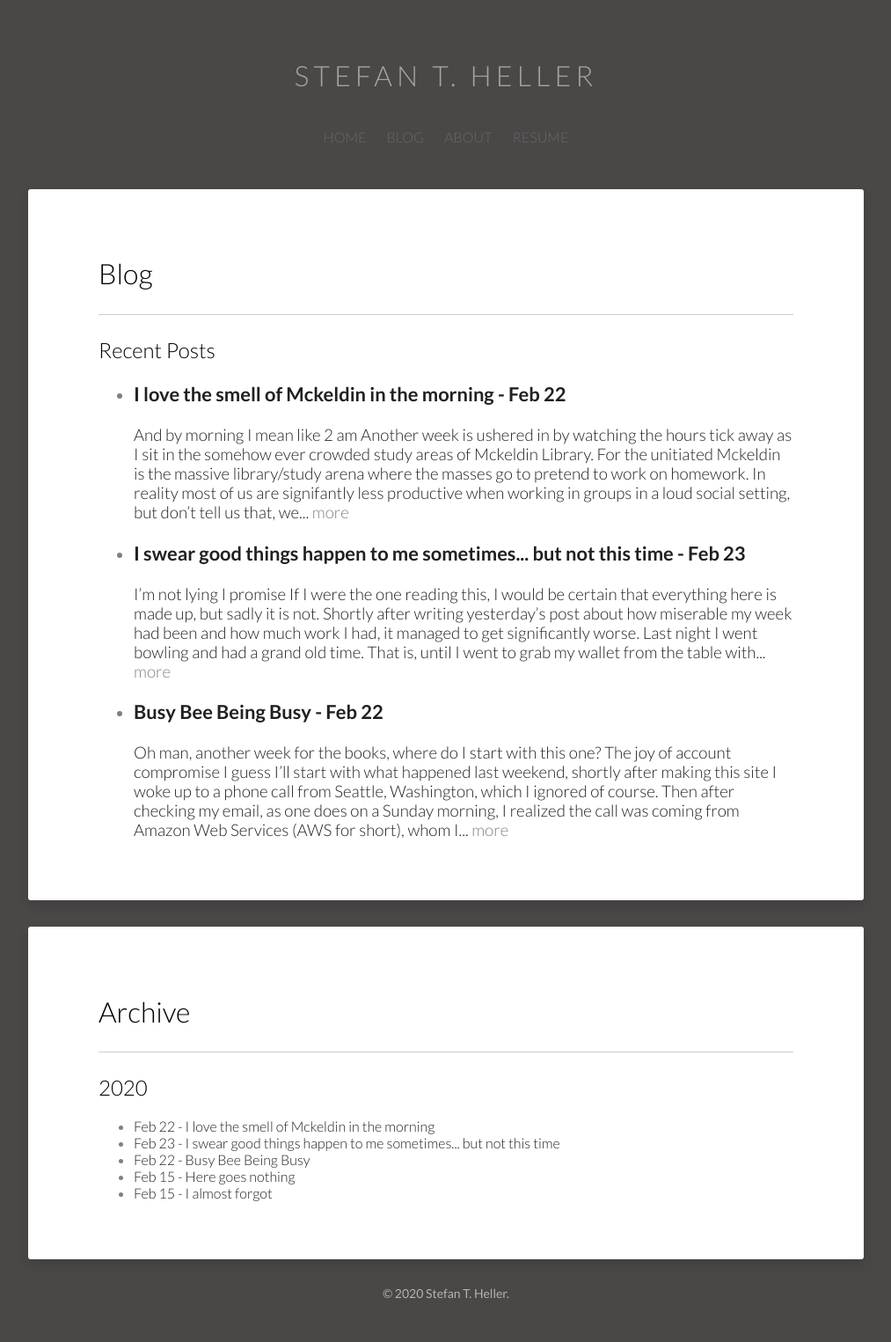
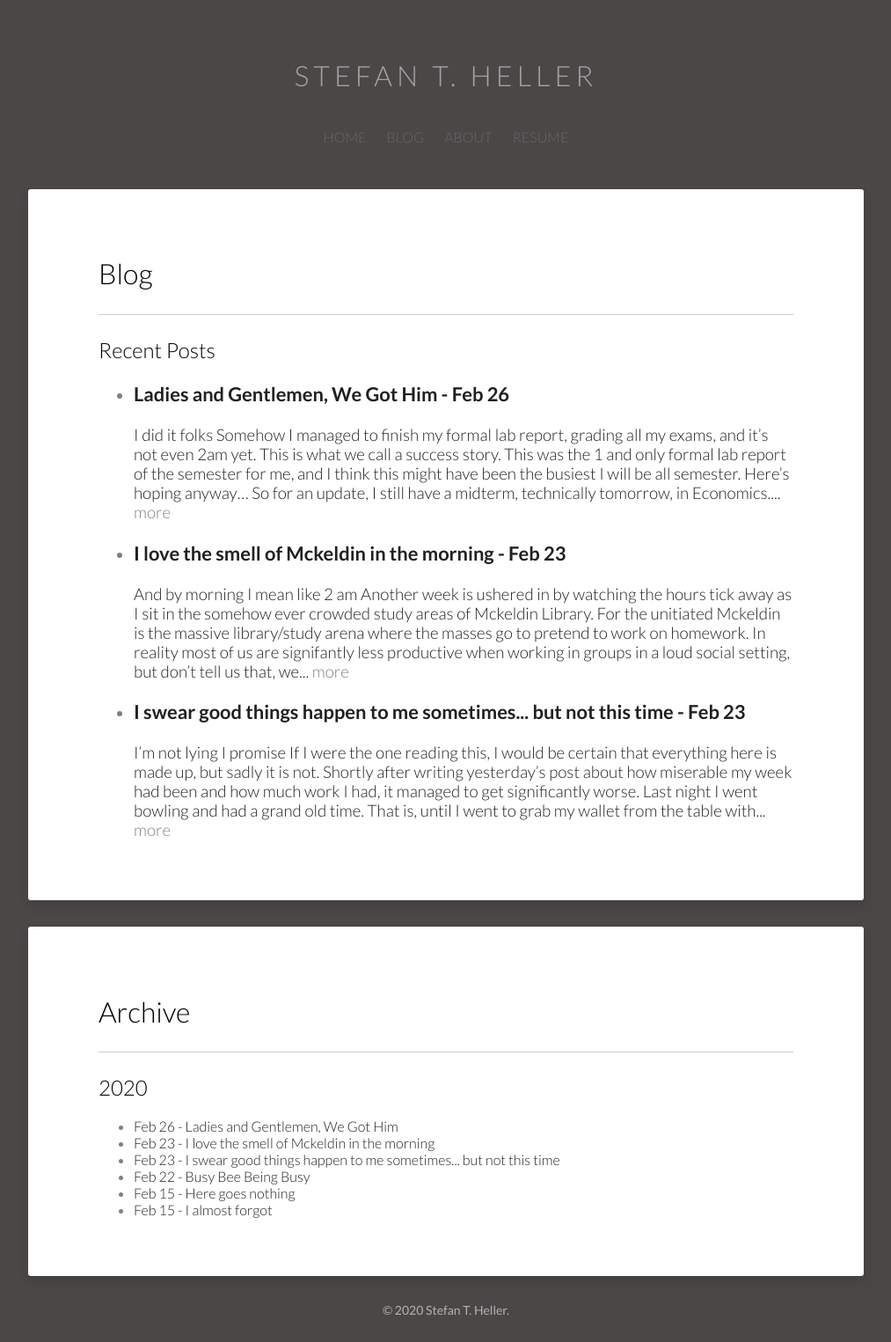
Before and after one commit to stefanhts/stheller-jekyll, a Jekyll site: the page built from blog/index.html, in a window 1280 px wide. Shown: the whole page at 88% size, without its empty margins (133-1146 px from the left). Built offline with Jekyll 4.4.1, drawn with Linux system fonts in a browser that asks for light colours; some of the changed lines change nothing that is shown.

Commit message:
resume changes

```diff
--- a/_posts/2020-2-23-B-I-love-the-smell-of-Mckeldin-in-the-morning.md
+++ b/_posts/2020-2-23-B-I-love-the-smell-of-Mckeldin-in-the-morning.md
@@ -3,7 +3,7 @@ layout: post
 categories: posts
 title: "I love the smell of Mckeldin in the morning"
 tags: [schoolisrough]
-date-string: Feb 22
+date-string: Feb 23
 ---
 # And by morning I mean like 2 am
 Another week is ushered in by watching the hours tick away as I sit in the somehow ever crowded study areas of Mckeldin Library. For the unitiated Mckeldin is the massive library/study arena where the masses go to pretend to work on homework. In reality most of us are signifantly less productive when working in groups in a loud social setting, but don't tell us that, we might get <span style="color:red">#triggered</span>. I find myself here much too late at night, much too often. I tell myself I'm doing homework, but really I'm writing my notes for tomorrow's discussion for 20 minutes and then applying for jobs I'll never get for a couple hours. This continues until I realize how much time has gone by, internally scream in frustration and depressive rage, and then repeat the cycle as I come to grips with the fact that I will never actually get anything done. This is the life of a college student, we get boatloads of homework which take us days to finish, not because they're that hard, but because we're that worn out and distracted.
--- /dev/null
+++ b/_posts/2020-2-26-We-got-him.md
@@ -0,0 +1,27 @@
+---
+layout: post
+categories: posts
+title: "Ladies and Gentlemen, We Got Him"
+tags: [weehoursofthemorning]
+date-string: Feb 26
+---
+# I did it folks
+Somehow I managed to finish my formal lab report, grading all my exams, and it's not even 2am yet. This is what we call a <b><i>success</i></b> story. This was the 1 and only formal lab report of the semester for me, and I think this might have been the busiest I will be all semester. Here's hoping anyway...
+
+So for an update, I still have a midterm, technically tomorrow, in Economics. I have not studyed at all yet and honestly I don't plan to study much, but we've got a strong 32 hours or so, so the world really is my oyster. What a strange saying...
+
+For the rest of the week I will be working on my 9 problems of Quantum Mechanics homework. A little fun tidbit about this one, our professor informed us that 1 of the problems took him, a Ph.d. professional physicist, over 6 hours to complete. So this is going to be an interesting assignment. We also have our first midterm in the class on Monday and it's going to be a wild ride.
+
+## The unfortunate truth about TAing
+Other than the intense anxiety that TAing causes me, it's not the worst gig, for the most part I can choose my own hours, and work as much or as little as I find necessary. I don't get paid a lot, but it's a conviniet job and I'm not mad at that.
+
+This is where the fun stops though. Not only is grading exams tedious and time consuming, it is extremely disheartening and depressing. A friend recommended I share this, because most people don't get to see the other side of teaching. I had to give my first failing grade to a student on an exam tonight. It was one of the worst feelings I have experienced. I wanted so much to be able to converse with the student or find some way to fix their grade and make it a little less severe, but the grading is pretty binary, and it would be unfair to other students if I were to change the grading for an individual student.
+
+The entire time I was grading that first failing exam I could tell what was going to happen before I actually did the math on their score. I couldn't help but imagine myself being the student recieving that grade. I have been there, and the stomach drop is sickening like almost nothing else I've experienced.
+
+I'm not sure how I'm going to adapt to this reality of having to give really horrible grades to good people. I simultaneously hope and fear that it will become easier in the future. Here's hoping no one in my class ever fails another exam. That would be the happiest outcome for all of us.
+
+### Anyway
+This hasn't been a very structured blog. I've kind of just let my stream of conciousness out. I hope this sheds light on what it's like to be the person doing the grading, but I don't know. Events like this leave me unsure of my convictions and I'm going to have to think about this for a while before I know exactly how to feel.
+
+### TL;DR: I finished my work, but there's more obviously. Also grading is hard and boring, but also very disheartening.
```
Also changed, not shown: drafts/Mangos-with-the-bois.md (added), 2 other files.
